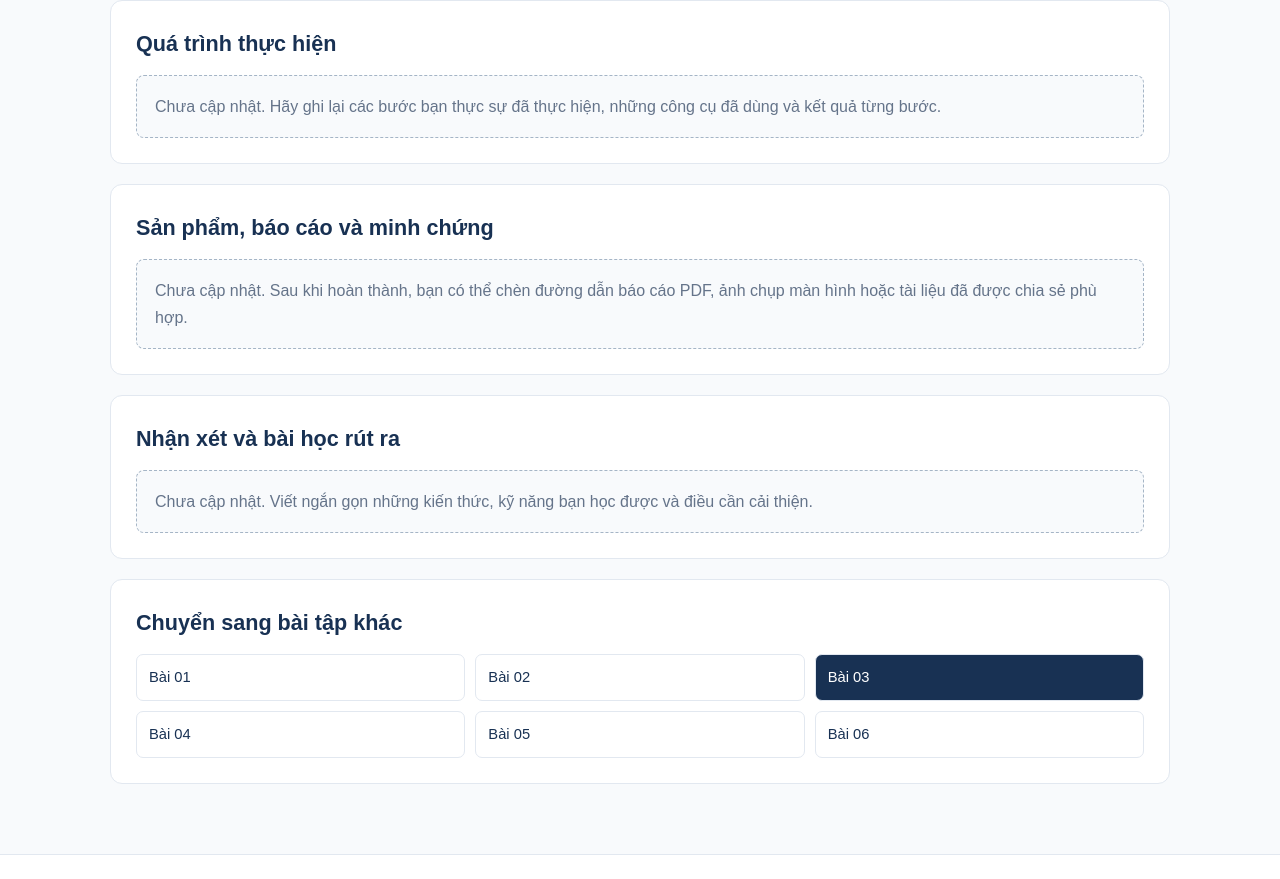
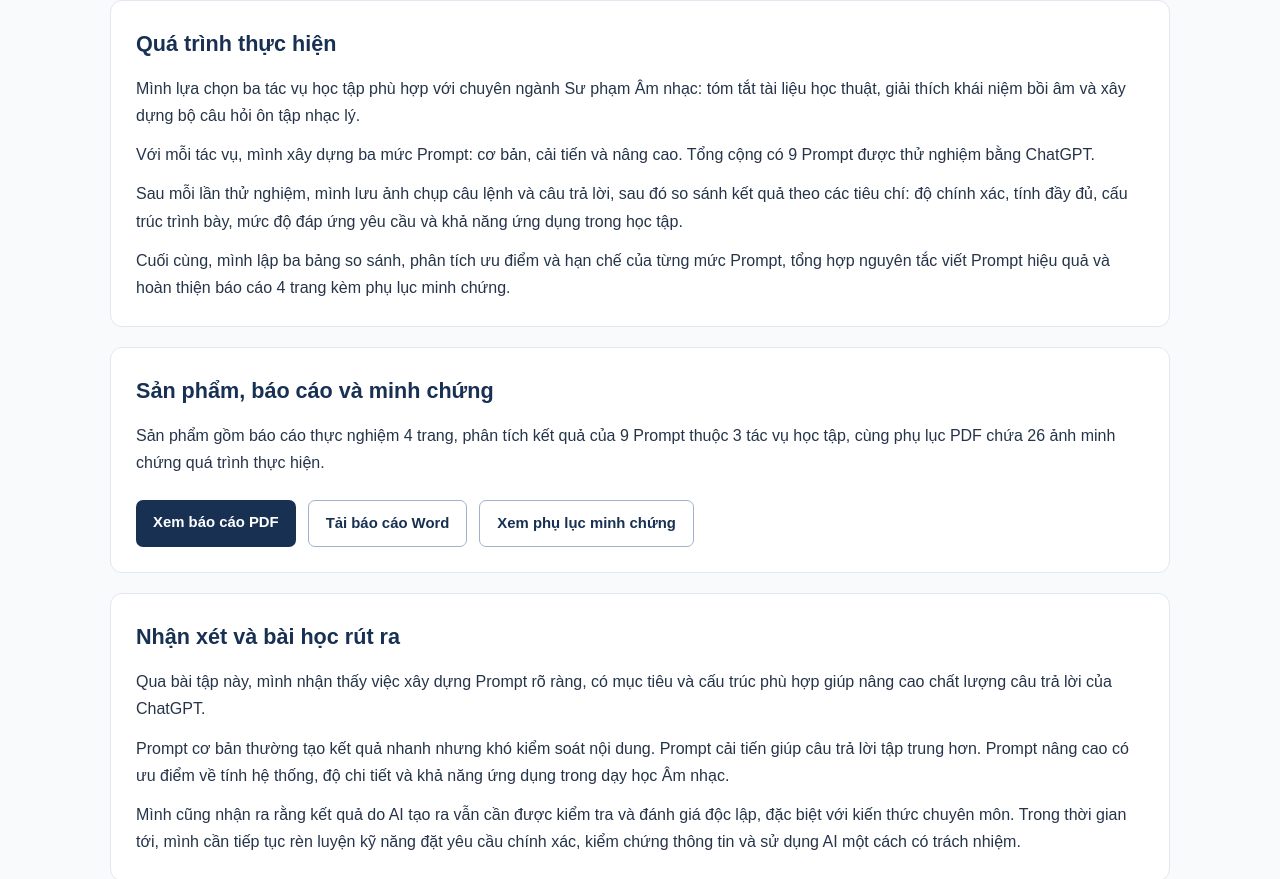
Before and after one commit to taismile1812-ux/taismile1812.github.io, a plain HTML site: page bai-03.html in a window 1280 px wide. Shown: the part 667-1546 px from the top of the page. Drawn offline with Linux system fonts and the light colour scheme.

Commit message:
Hoàn thiện nội dung và minh chứng Bài tập 03

```diff
--- a/bai-03.html
+++ b/bai-03.html
@@ -37,15 +37,100 @@
       </section>
       <section class="panel">
         <h2>Quá trình thực hiện</h2>
-        <div class="placeholder">Chưa cập nhật. Hãy ghi lại các bước bạn thực sự đã thực hiện, những công cụ đã dùng và kết quả từng bước.</div>
+
+<p>
+  Mình lựa chọn ba tác vụ học tập phù hợp với
+  chuyên ngành Sư phạm Âm nhạc: tóm tắt tài liệu
+  học thuật, giải thích khái niệm bồi âm và
+  xây dựng bộ câu hỏi ôn tập nhạc lý.
+</p>
+
+<p>
+  Với mỗi tác vụ, mình xây dựng ba mức Prompt:
+  cơ bản, cải tiến và nâng cao. Tổng cộng có
+  9 Prompt được thử nghiệm bằng ChatGPT.
+</p>
+
+<p>
+  Sau mỗi lần thử nghiệm, mình lưu ảnh chụp
+  câu lệnh và câu trả lời, sau đó so sánh
+  kết quả theo các tiêu chí: độ chính xác,
+  tính đầy đủ, cấu trúc trình bày, mức độ
+  đáp ứng yêu cầu và khả năng ứng dụng
+  trong học tập.
+</p>
+
+<p>
+  Cuối cùng, mình lập ba bảng so sánh,
+  phân tích ưu điểm và hạn chế của từng
+  mức Prompt, tổng hợp nguyên tắc viết Prompt
+  hiệu quả và hoàn thiện báo cáo 4 trang
+  kèm phụ lục minh chứng.
+</p>
+
       </section>
       <section class="panel">
         <h2>Sản phẩm, báo cáo và minh chứng</h2>
-        <div class="placeholder">Chưa cập nhật. Sau khi hoàn thành, bạn có thể chèn đường dẫn báo cáo PDF, ảnh chụp màn hình hoặc tài liệu đã được chia sẻ phù hợp.</div>
+
+<p>
+  Sản phẩm gồm báo cáo thực nghiệm 4 trang,
+  phân tích kết quả của 9 Prompt thuộc 3 tác vụ
+  học tập, cùng phụ lục PDF chứa 26 ảnh
+  minh chứng quá trình thực hiện.
+</p>
+
+<div class="actions">
+  <a class="button"
+     href="BaiTap03_BaoCao_ThucNghiem_Prompt_NguyenHuuTai.pdf"
+     target="_blank"
+     rel="noopener">
+    Xem báo cáo PDF
+  </a>
+
+  <a class="button outline"
+     href="BaiTap03_BaoCao_ThucNghiem_Prompt_NguyenHuuTai.docx"
+     download>
+    Tải báo cáo Word
+  </a>
+
+  <a class="button outline"
+     href="PhuLuc_MinhChung_BaiTap03.pdf"
+     target="_blank"
+     rel="noopener">
+    Xem phụ lục minh chứng
+  </a>
+</div>
+
       </section>
       <section class="panel">
         <h2>Nhận xét và bài học rút ra</h2>
-        <div class="placeholder">Chưa cập nhật. Viết ngắn gọn những kiến thức, kỹ năng bạn học được và điều cần cải thiện.</div>
+
+<p>
+  Qua bài tập này, mình nhận thấy việc xây dựng
+  Prompt rõ ràng, có mục tiêu và cấu trúc
+  phù hợp giúp nâng cao chất lượng câu trả lời
+  của ChatGPT.
+</p>
+
+<p>
+  Prompt cơ bản thường tạo kết quả nhanh nhưng
+  khó kiểm soát nội dung. Prompt cải tiến
+  giúp câu trả lời tập trung hơn. Prompt
+  nâng cao có ưu điểm về tính hệ thống,
+  độ chi tiết và khả năng ứng dụng trong
+  dạy học Âm nhạc.
+</p>
+
+<p>
+  Mình cũng nhận ra rằng kết quả do AI tạo ra
+  vẫn cần được kiểm tra và đánh giá độc lập,
+  đặc biệt với kiến thức chuyên môn.
+  Trong thời gian tới, mình cần tiếp tục
+  rèn luyện kỹ năng đặt yêu cầu chính xác,
+  kiểm chứng thông tin và sử dụng AI
+  một cách có trách nhiệm.
+</p>
+
       </section>
       <section class="panel">
         <h2>Chuyển sang bài tập khác</h2>
```
